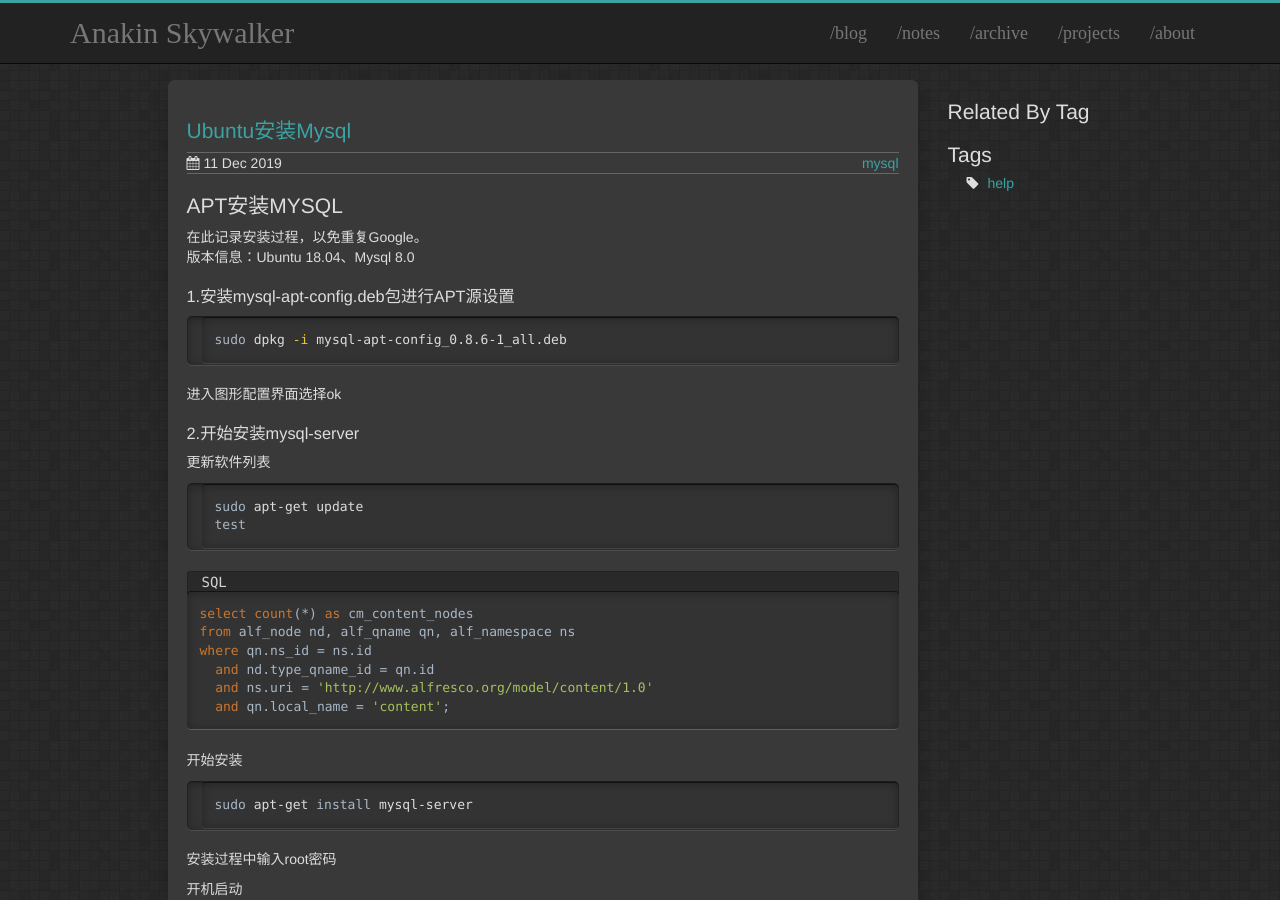
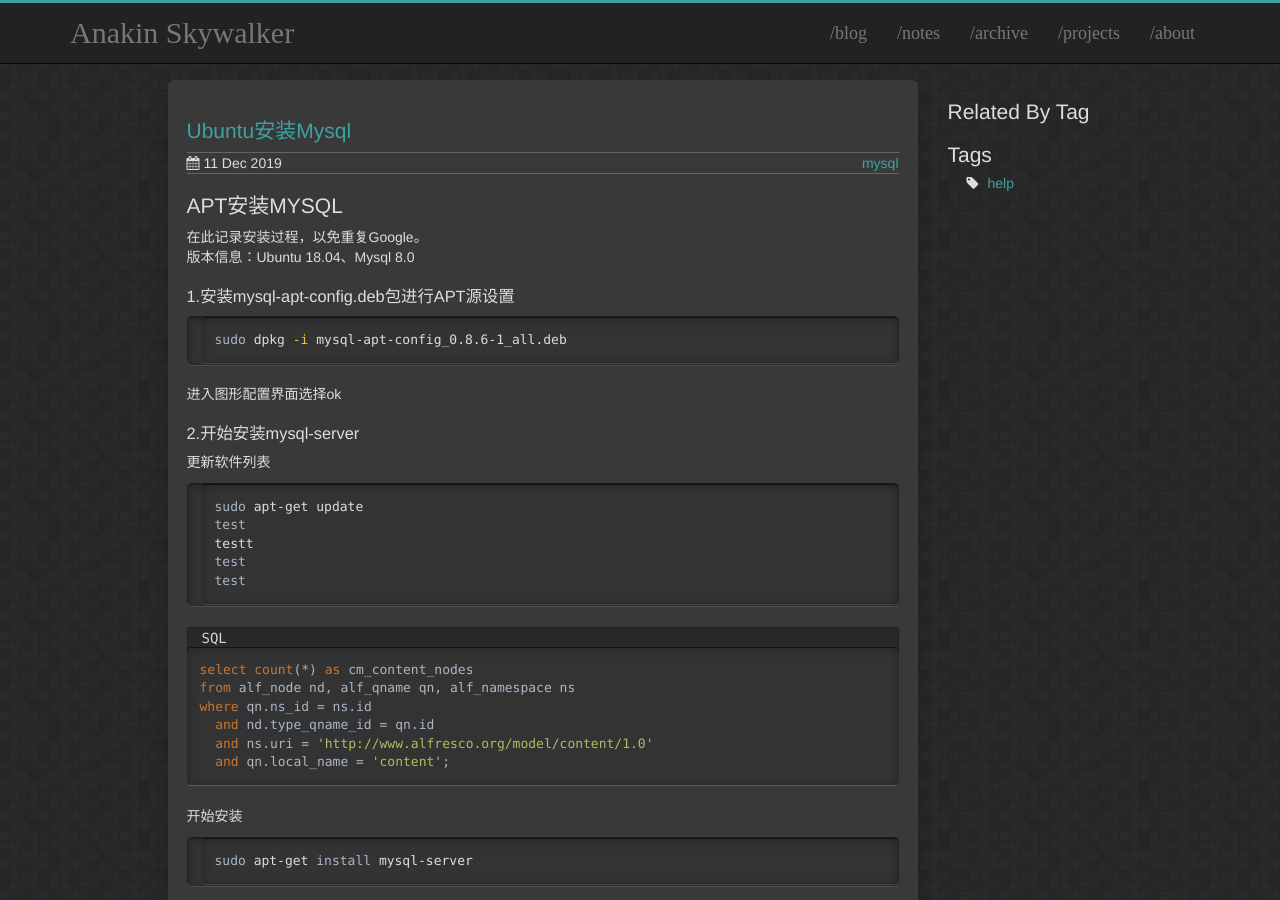
Before and after one commit to AnakinSkyW/AnakinSkyW.github.io, a Jekyll site: the page built from _posts/mysql/2019-12-11-Ubuntu安装Mysql.md, in a window 1280 px wide and 900 px high. Built offline with Jekyll 4.4.1, drawn with Linux system fonts in a browser that asks for light colours; comment, search, counter and statistics services are not loaded.

Commit message:
:white_check_mark: test

```diff
--- a/_posts/mysql/2019-12-11-Ubuntu安装Mysql.md
+++ b/_posts/mysql/2019-12-11-Ubuntu安装Mysql.md
@@ -30,6 +30,9 @@ sudo dpkg -i mysql-apt-config_0.8.6-1_all.deb
 {:.filename}
 {% highlight bash %}
 sudo apt-get update
+test
+testt
+test
 test
 {% endhighlight %}
 
```
